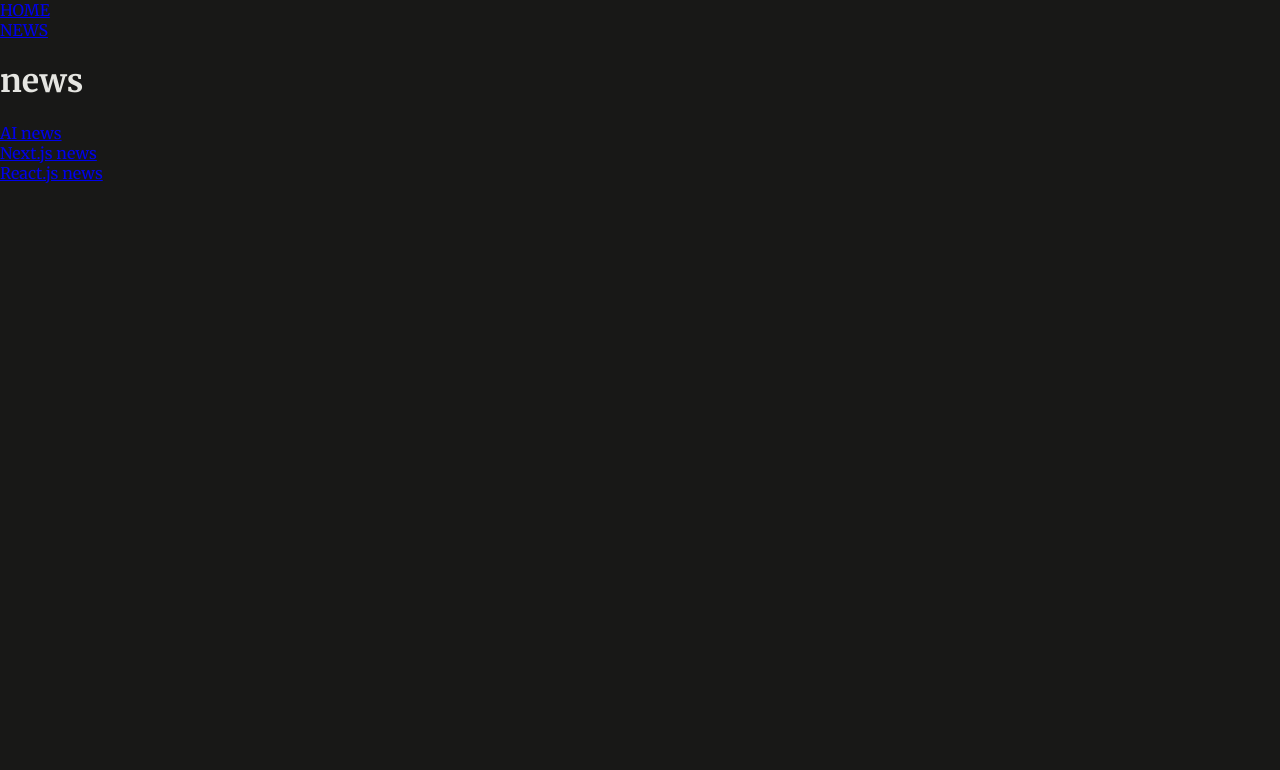
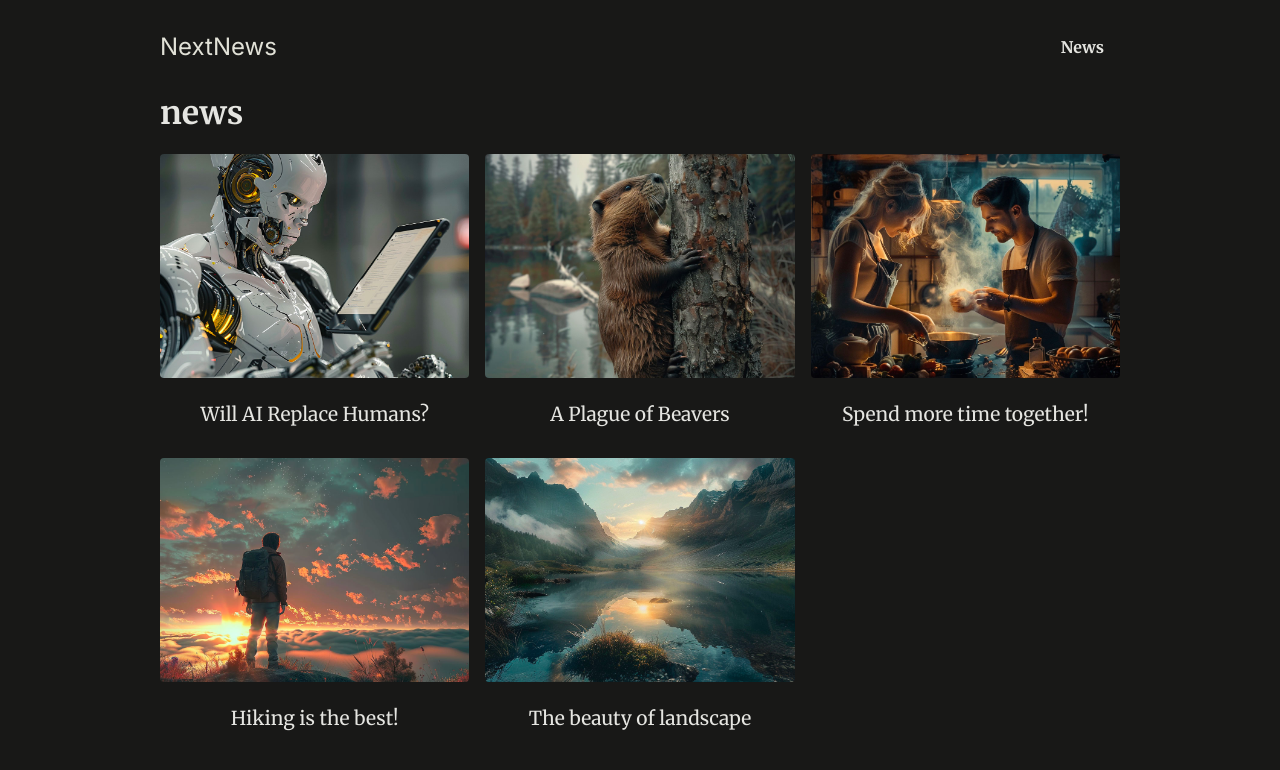
Before and after one commit to hyunmin200/next, a Next.js app: page /news in a window 1280 px wide. Shown: the top 770 px of the page. Built offline with nearby package versions, Linux system fonts and the light colour scheme.

Commit message:
앱 스타일링 & 더미 데이터

```diff
--- a/app/layout.js
+++ b/app/layout.js
@@ -10,8 +10,10 @@
   return (
     <html lang="en">
       <body>
-        <MainHeader />
-        {children}
+        <div id="page">
+          <MainHeader />
+          {children}
+        </div>
       </body>
     </html>
   );
--- a/app/news/page.js
+++ b/app/news/page.js
@@ -1,19 +1,20 @@
 import Link from "next/link";
+
+import { DUMMY_NEWS } from "@/dummy-news";
 
 export default function NewsPage() {
   return (
     <>
       <h1>news</h1>
-      <ul>
-        <li>
-          <Link href="/news/ai">AI news</Link>
-        </li>
-        <li>
-          <Link href="/news/next">Next.js news</Link>
-        </li>
-        <li>
-          <Link href="/news/react">React.js news</Link>
-        </li>
+      <ul className="news-list">
+        {DUMMY_NEWS.map((newsItem) => (
+          <li key={newsItem.id}>
+            <Link href={`/news/${newsItem.slug}`}>
+              <img src={`/images/news/${newsItem.image}`} alt={newsItem.title} />
+              <span>{newsItem.title}</span>
+            </Link>
+          </li>
+        ))}
       </ul>
     </>
   );
--- a/components/MainHeader/main-header.js
+++ b/components/MainHeader/main-header.js
@@ -2,15 +2,17 @@
 
 export default function MainHeader() {
   return (
-    <header>
-      <ul>
-        <li>
-          <Link href="/">HOME</Link>
-        </li>
-        <li>
-          <Link href="/news">NEWS</Link>
-        </li>
-      </ul>
+    <header id="main-header">
+      <div id="logo">
+        <Link href="/">NextNews</Link>
+      </div>
+      <nav>
+        <ul>
+          <li>
+            <Link href="/news">News</Link>
+          </li>
+        </ul>
+      </nav>
     </header>
   );
 }
--- /dev/null
+++ b/dummy-news.js
@@ -0,0 +1,47 @@
+export const DUMMY_NEWS = [
+  {
+    id: "n1",
+    slug: "will-ai-replace-humans",
+    title: "Will AI Replace Humans?",
+    image: "ai-robot.jpg",
+    date: "2021-07-01",
+    content:
+      "Since late 2022 AI is on the rise and therefore many people worry whether AI will replace humans. The answer is not that simple. AI is a tool that can be used to automate tasks, but it can also be used to augment human capabilities. The future is not set in stone, but it is clear that AI will play a big role in the future. The question is how we will use it.",
+  },
+  {
+    id: "n2",
+    slug: "beaver-plague",
+    title: "A Plague of Beavers",
+    image: "beaver.jpg",
+    date: "2022-05-01",
+    content:
+      "Beavers are taking over the world. They are building dams everywhere and flooding entire cities. What can we do to stop them?",
+  },
+  {
+    id: "n3",
+    slug: "couple-cooking",
+    title: "Spend more time together!",
+    image: "couple-cooking.jpg",
+    date: "2024-03-01",
+    content:
+      "Cooking together is a great way to spend more time with your partner. It is fun and you get to eat something delicious afterwards. What are you waiting for? Get cooking!",
+  },
+  {
+    id: "n4",
+    slug: "hiking",
+    title: "Hiking is the best!",
+    image: "hiking.jpg",
+    date: "2024-01-01",
+    content:
+      "Hiking is a great way to get some exercise and enjoy the great outdoors. It is also a great way to clear your mind and reduce stress. So what are you waiting for? Get out there and start hiking!",
+  },
+  {
+    id: "n5",
+    slug: "landscape",
+    title: "The beauty of landscape",
+    image: "landscape.jpg",
+    date: "2022-07-01",
+    content:
+      "Landscape photography is a great way to capture the beauty of nature. It is also a great way to get outside and enjoy the great outdoors. So what are you waiting for? Get out there and start taking some pictures!",
+  },
+];
```
Also changed, not shown: app/news/[id]/page.js (deleted, +0 -8 lines), app/news/[slug]/page.js (added, +17 -0 lines).
